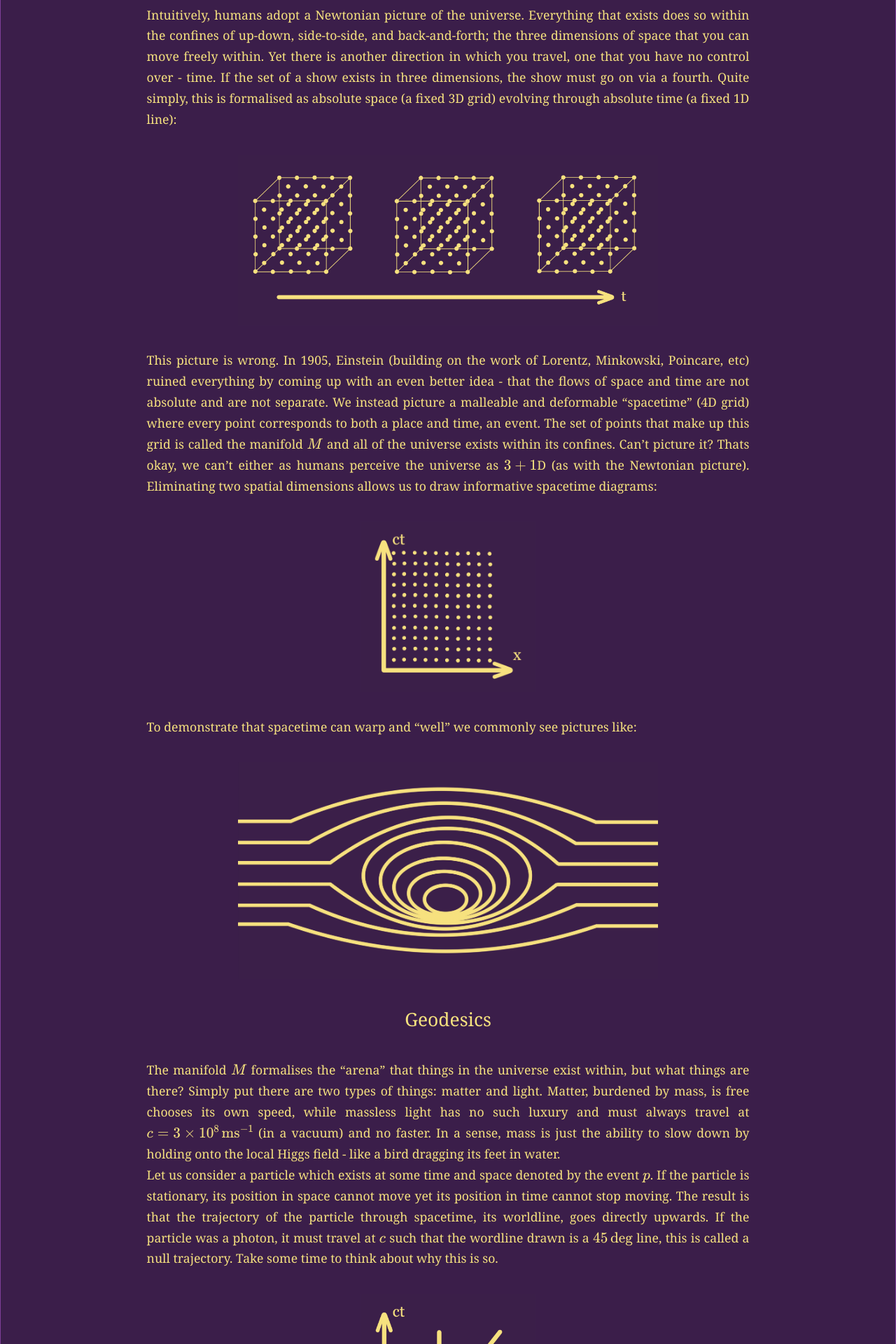
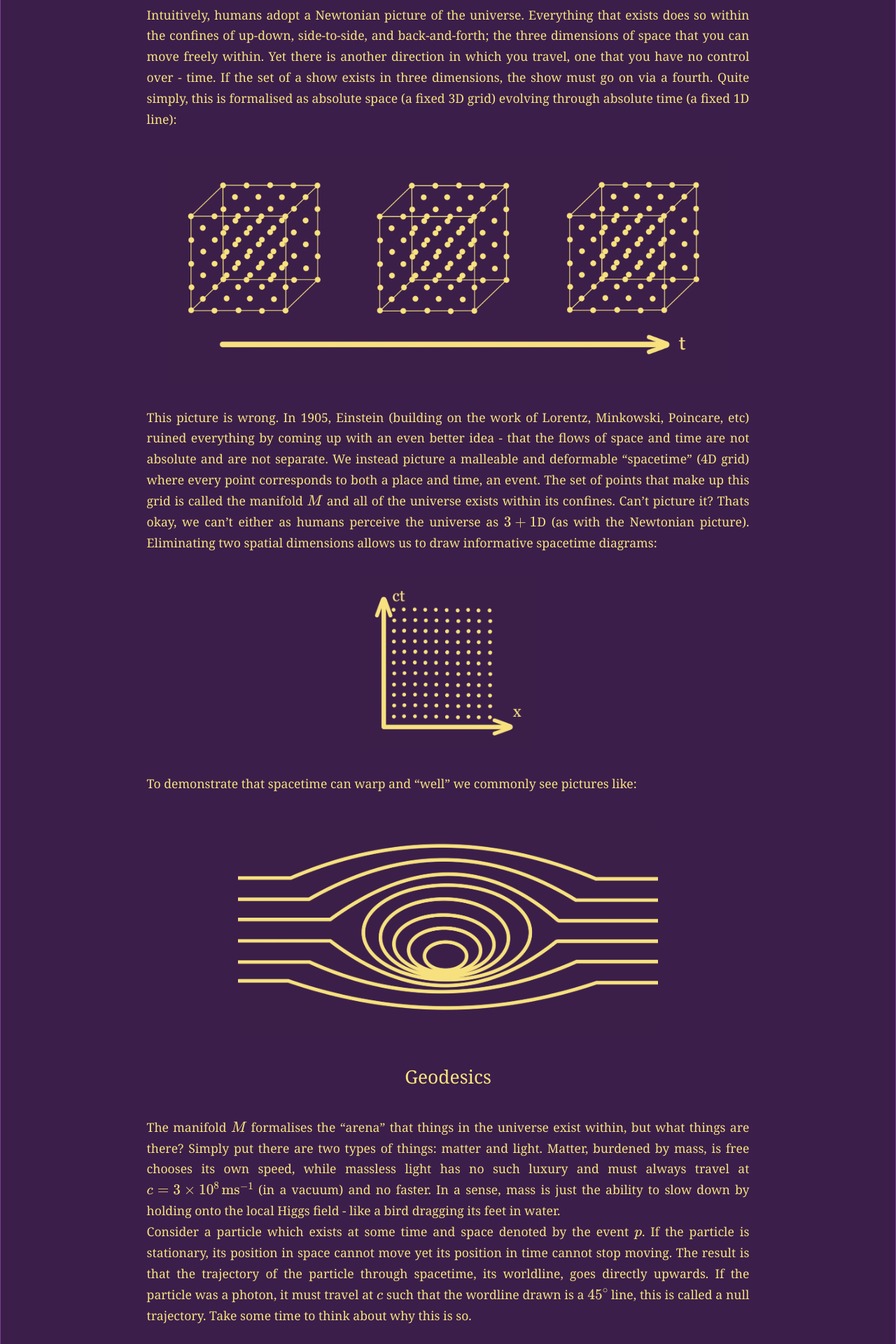
Before and after one commit to GangaSM/Meditations-on-Second-Philosophy, a Jekyll site: the page built from _posts/2025-06-13-blackhole.md, in a window 1280 px wide. Shown: the part 1581-3501 px from the top of the page at 70% size. Built offline with Jekyll 4.4.1, drawn with Linux system fonts in a browser that asks for light colours; some of the changed text lies outside the part shown.

Commit message:
Update 2025-06-13-blackhole.md

```diff
--- a/_posts/2025-06-13-blackhole.md
+++ b/_posts/2025-06-13-blackhole.md
@@ -36,7 +36,7 @@ Across the following chapters we will build up to an understanding of this equat
 Intuitively, humans adopt a Newtonian picture of the universe. Everything that exists does so within the confines of up-down, side-to-side, and back-and-forth; the three dimensions of space that you can move freely within. Yet there is another direction in which you travel, one that you have no control over - time. If the set of a show exists in three dimensions, the show must go on via a fourth. Quite simply, this is formalised as absolute space (a fixed 3D grid) evolving through absolute time (a fixed 1D line):
 <img src="{{ '/assets/threeplusone.png' | relative_url }}"
      alt="threeplusone"
-     style="width:600px !important; height:auto;">
+     style="width:800px !important; height:auto;">
 This picture is wrong. In 1905, Einstein (building on the work of Lorentz, Minkowski, Poincare, etc) ruined everything by coming up with an even better idea - that the flows of space and time are not absolute and are not separate.  We instead picture a malleable and deformable “spacetime” (4D grid) where every point corresponds to both a place and time, an event. The set of points that make up this grid is called the manifold $M$ and all of the universe exists within its confines. Can’t picture it? Thats okay, we can’t either as humans perceive the universe as $3+1$D (as with the Newtonian picture). Eliminating two spatial dimensions allows us to draw informative spacetime diagrams:
 <img src="{{ '/assets/grid.png' | relative_url }}"
      alt="grid"
@@ -50,13 +50,12 @@ To demonstrate that spacetime can warp and “well” we commonly see pictures l
 
 The manifold $M$ formalises the “arena” that things in the universe exist within, but what things are there? Simply put there are two types of things: matter and light. Matter, burdened by mass, is free chooses its own speed, while massless light has no such luxury and must always travel at $c=3\times10^8\,\text{ms}^{-1}$ (in a vacuum) and no faster. In a sense, mass is just the ability to slow down by holding onto the local Higgs field - like a bird dragging its feet in water.
 
-Let us consider a particle which exists at some time and space denoted by the event $p$. If the particle is stationary, its position in space cannot move yet its position in time cannot stop moving. The result is that the trajectory of the particle through spacetime, its worldline, goes directly upwards. If the particle was a photon, it must travel at $c$ such that the wordline drawn is a $45\deg$ line, this is called a null trajectory. Take some time to think about why this is so.
+
+Consider a particle which exists at some time and space denoted by the event $p$. If the particle is stationary, its position in space cannot move yet its position in time cannot stop moving. The result is that the trajectory of the particle through spacetime, its worldline, goes directly upwards. If the particle was a photon, it must travel at $c$ such that the wordline drawn is a $45^\circ$ line, this is called a null trajectory. Take some time to think about why this is so.
 <img src="{{ '/assets/worldlines.png' | relative_url }}"
      alt="worldlines"
      style="width:250px !important; height:auto;">
-Massive particles of varying speeds have wordlines that lie in between these two extremes - these are called timelike trajectories
-
-Spacetime can curve. A free particles worldlines is always a geodesic (shortest path). If the spacetime is curved, then the geodesic is apparently curved, which is why things fall. Earth creates a WELL which things fall into. This is the source of gravity in everyday life - perhaps a familiar picture.
+Massive particles of varying speeds have wordlines that lie in between these two extremes - these are called timelike trajectories. Spacetime can curve. A free particles worldlines is always a geodesic (shortest path). If the spacetime is curved, then the geodesic is apparently curved, which is why things fall. Earth creates a WELL which things fall into. This is the source of gravity in everyday life - perhaps a familiar picture.
 
 > Spacetime tells matter how to move; matter tells spacetime how to curve - J. A. Wheeler
 
```
Also changed, not shown: other parts of _posts/2025-06-13-blackhole.md (+6 -4 lines).
